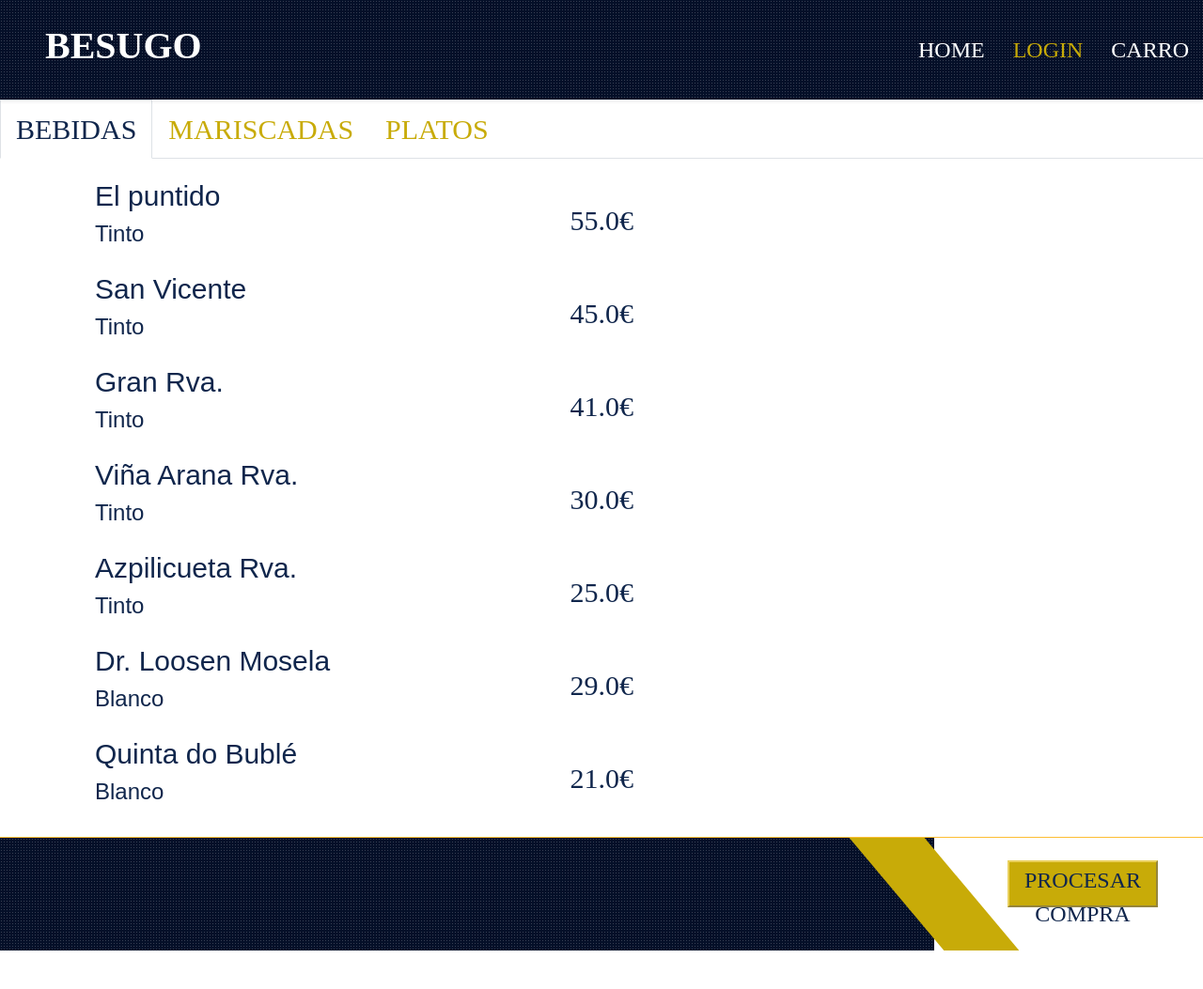
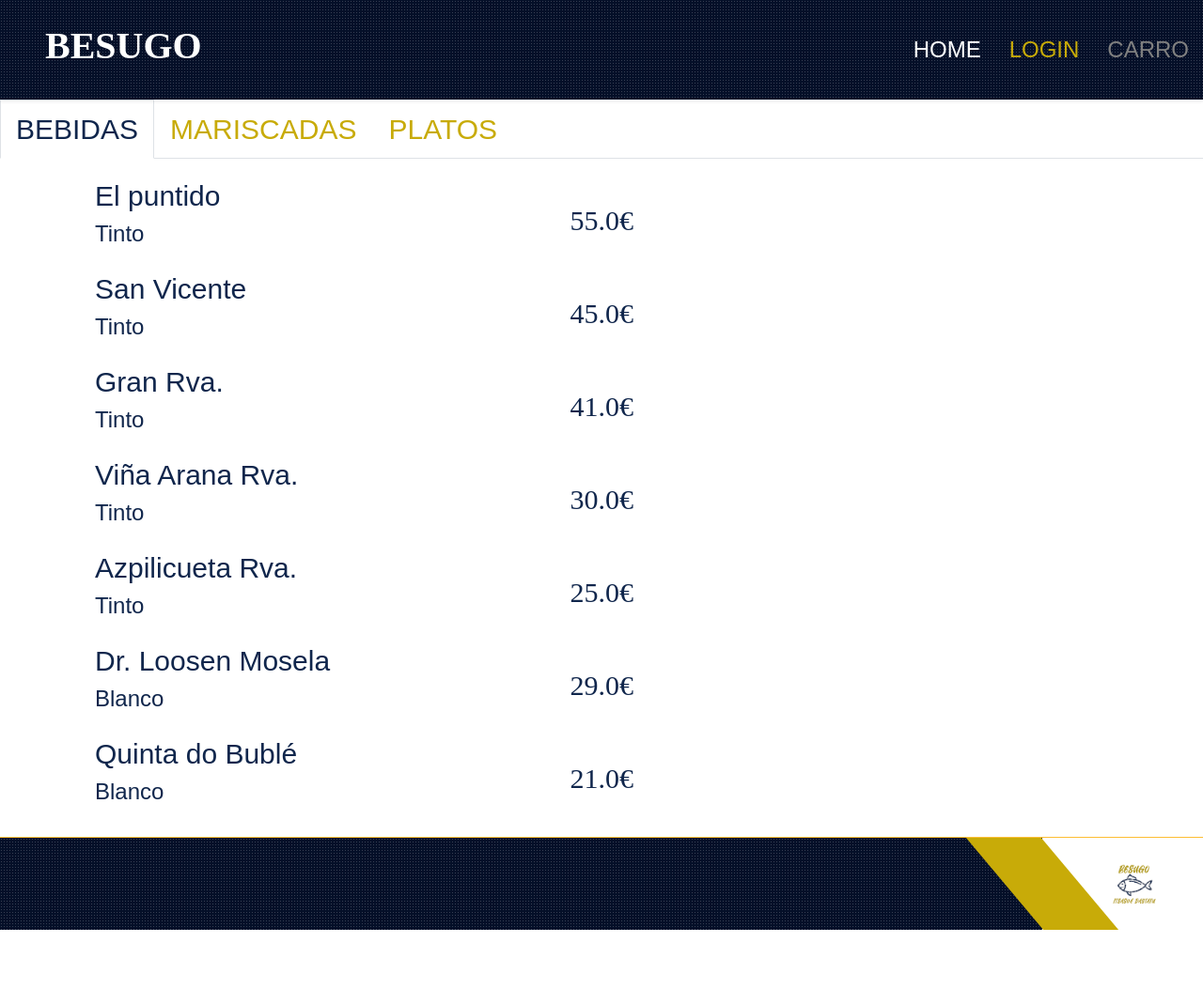
Before and after one commit to MarkelUribe/Besugo, a Django app: page /bebidas/ in a window 1280 px wide; the page is wider, and only the part inside the window is pictured. Shown: the top 1053 px of that part at 94% size. Run offline with Django 4.2, Linux system fonts and the light colour scheme; data comes from the database, SQL or seed files in the repository; some libraries are stand-ins or nearby versions; some web fonts are replaced.

Commit message:
hasiera css

```diff
--- a/store/static/css/style.css
+++ b/store/static/css/style.css
@@ -3,6 +3,10 @@
     --secondary: #e9d05c;
     --light: #FFFFFF;
     --dark: #10264c;
+}
+
+body{
+    font-family: Arial, Helvetica, sans-serif;
 }
 
 .pt-6 {
@@ -123,6 +127,8 @@
     transition: .5s;
 }
 
+
+
 .navbar-dark .navbar-nav .nav-link:hover,
 .navbar-dark .navbar-nav .nav-link.active {
     color: var(--primary);
@@ -146,6 +152,9 @@
 
 .carousel-inner{
     height: 950px;
+}
+.carousel-item img{
+    min-height: 100vh !important;
 }
 
 @media (max-width: 570px) {
--- a/store/templates/bebidas.html
+++ b/store/templates/bebidas.html
@@ -134,6 +134,7 @@
                       {{ x.prezioa}}€
                     </td>
                     <td>
+                    {% if request.user.is_authenticated %}
                     <button
                     id="gehitu"
                     style="
@@ -147,6 +148,8 @@
                   >
                     Saskira gehitu
                   </button>
+                {% endif %}
+
                     </td>
                   </tr>
                   {% endif %} {% endfor %}
@@ -167,6 +170,7 @@
         <div
           class="py-4 px-5 bg-white footer-shape position-relative text-center text-md-end"
         >
+        {% if request.user.is_authenticated %}
         <button
         id="btnComprar"
         style="
@@ -183,6 +187,9 @@
       >
         PROCESAR COMPRA
       </button>
+      {% else %}
+      <img src="../static/img/bsg.png" height="50px" id="bsg" />
+      {% endif %}
         </div>
       </div>
     </div>
--- a/store/templates/header.html
+++ b/store/templates/header.html
@@ -1,4 +1,4 @@
-<div class="container-fluid sticky-top bg-dark bg-light-radial shadow-sm px-5 pe-lg-0">
+<div class="container-fluid sticky-top bg-dark bg-light-radial shadow-sm px-5 pe-lg-0 header">
     <nav class="navbar navbar-expand-lg bg-dark bg-light-radial navbar-dark py-3 py-lg-0">
         <a href="{% url 'index' %}" class="navbar-brand">
             <h1 style="font-family: besugo;font: size 4px; color:#FFFFFF;">BESUGO</h1>
@@ -7,14 +7,18 @@
             <span class="navbar-toggler-icon"></span>
         </button>
         <div class="collapse navbar-collapse" id="navbarCollapse">
-            <div class="navbar-nav ms-auto py-0">
+            <div class="navbar-nav ms-auto py-0" id="navbotoiak">
                 <a href="{% url 'index' %}" class="nav-item nav-link">Home</a>
                 {% if request.user.is_authenticated %}
                     <a href="{% url 'amaitusaioa' %}" class="nav-item nav-link active">Log out ({{request.user.username}})</a>
                 {% else %}
                     <a href="{% url 'login' %}" class="nav-item nav-link active">Login</a>
                 {% endif %}
-                <a href="{% url 'carro' %}" class="nav-item nav-link">carro</a>
+                {% if request.user.is_authenticated %}
+                <a href="{% url 'carro' %}" class="nav-item nav-link" style="">carro</a>
+                {% else %}
+                <a href="" class="nav-item nav-link" style="color:gray;">carro</a>
+                {% endif %}
             </div>
         </div>
     </nav>
```
Also changed, not shown: store/templates/mariscadas.html (+11 -0 lines), store/templates/platerak.html (+8 -0 lines). Lines whose indentation alone changed are shown as unchanged.
